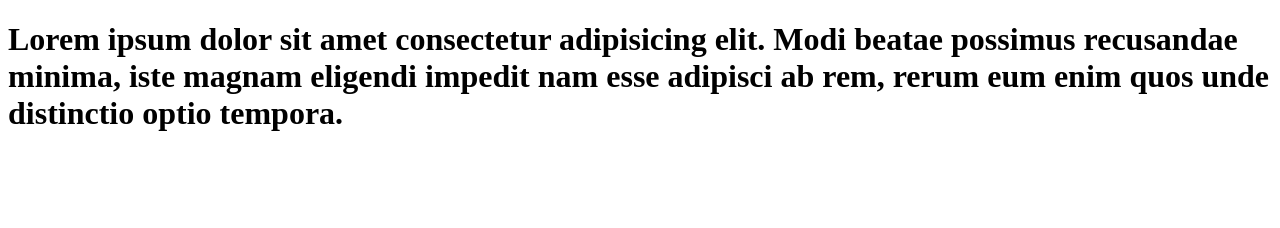
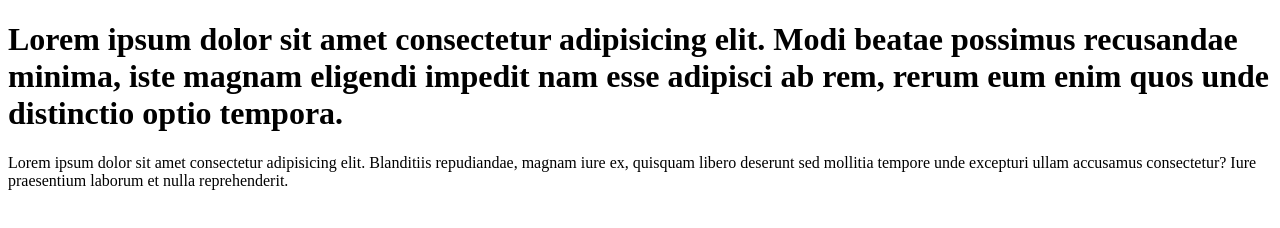
Before and after one commit to hosni46/learn-git, a plain HTML site: page index.html in a window 1280 px wide. Drawn offline with Linux system fonts and the light colour scheme.

Commit message:
add paragraph to code.

```diff
--- a/index.html
+++ b/index.html
@@ -7,5 +7,9 @@
 </head>
 <body>
     <h1>Lorem ipsum dolor sit amet consectetur adipisicing elit. Modi beatae possimus recusandae minima, iste magnam eligendi impedit nam esse adipisci ab rem, rerum eum enim quos unde distinctio optio tempora.</h1>
+    <p>Lorem ipsum dolor sit amet consectetur adipisicing elit.
+       Blanditiis repudiandae, magnam iure ex, quisquam
+       libero deserunt sed mollitia tempore unde excepturi ullam accusamus consectetur? Iure praesentium laborum et nulla reprehenderit.
+    </p>
 </body>
 </html>
```
